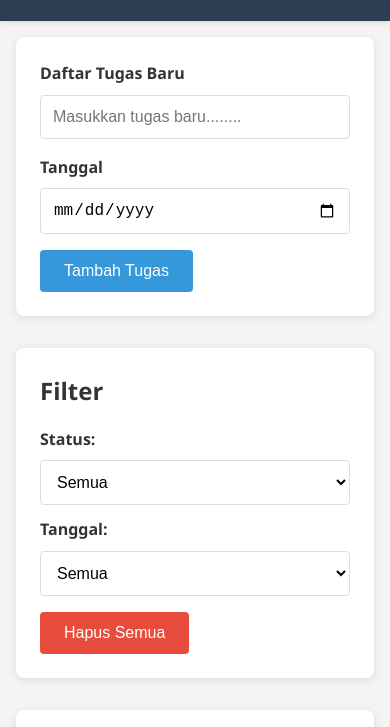
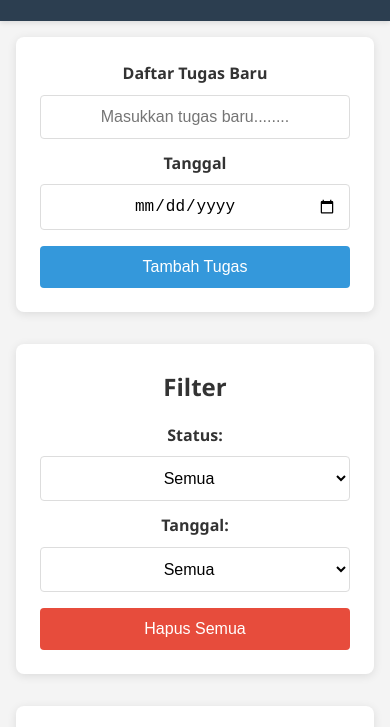
Before and after one commit to arizalhimawan/CodingCamp-290925-arizal-himawan, a plain HTML site: page index.html in a window 390 px wide. Shown: the part 78-805 px from the top of the page. Drawn offline with Linux system fonts and the light colour scheme.

Commit message:
perbarui styling dan struktur form serta filter untuk konsistensi dan responsivitas

```diff
--- a/css/style.css
+++ b/css/style.css
@@ -48,15 +48,22 @@ section {
     flex-direction: column;
 }
 
+.form-inputs {
+    display: flex;
+    gap: 1rem;
+    margin-bottom: 1rem;
+}
+
 .form-group {
+    flex: 1;
     display: flex;
     flex-direction: column;
-    margin-bottom: 1rem;
 }
 
 .form-group label {
     margin-bottom: 0.5rem;
     font-weight: 600;
+    align-self: center;
 }
 
 .form-group input {
@@ -64,6 +71,7 @@ section {
     border: 1px solid #ddd;
     border-radius: 4px;
     font-size: 1rem;
+    text-align: center;
 }
 
 .form-group input:focus {
@@ -72,6 +80,7 @@ section {
 }
 
 button {
+    width: -webkit-fill-available;
     padding: 0.75rem 1.5rem;
     background-color: #3498db;
     color: white;
@@ -86,10 +95,6 @@ button:hover {
     background-color: #2980b9;
 }
 
-#todo-form button {
-    align-self: flex-start;
-}
-
 .filter-section {
     display: flex;
     flex-direction: column;
@@ -97,16 +102,17 @@ button:hover {
 
 .filter-section h2 {
     margin-bottom: 1rem;
+    align-self: center;
 }
 
 .filter-groups {
     display: flex;
-    flex-direction: column;
     gap: 1rem;
     margin-bottom: 1rem;
 }
 
 .filter-group {
+    flex: 1;
     display: flex;
     flex-direction: column;
     gap: 0.5rem;
@@ -114,6 +120,7 @@ button:hover {
 
 .filter-group label {
     font-weight: 600;
+    align-self: center;
 }
 
 .filter-group select {
@@ -122,6 +129,7 @@ button:hover {
     border-radius: 4px;
     font-size: 1rem;
     background-color: white;
+    text-align: center;
 }
 
 .filter-group select:focus {
@@ -131,11 +139,15 @@ button:hover {
 
 .delete-all {
     background-color: #e74c3c;
-    align-self: flex-start;
 }
 
 .delete-all:hover {
     background-color: #c0392b;
+}
+
+.todos-section h2 {
+    margin-bottom: 1rem;
+    align-self: center;
 }
 
 .todos-container {
@@ -159,6 +171,9 @@ button:hover {
 
 .todo-item.completed {
     background-color: #f8f9fa;
+}
+
+.todo-item.completed .todo-content {
     opacity: 0.7;
 }
 
@@ -238,7 +253,9 @@ footer {
         padding: 1rem;
     }
 
+    .form-inputs,
     .filter-groups {
+        flex-direction: column;
         gap: 0.75rem;
     }
 
```
